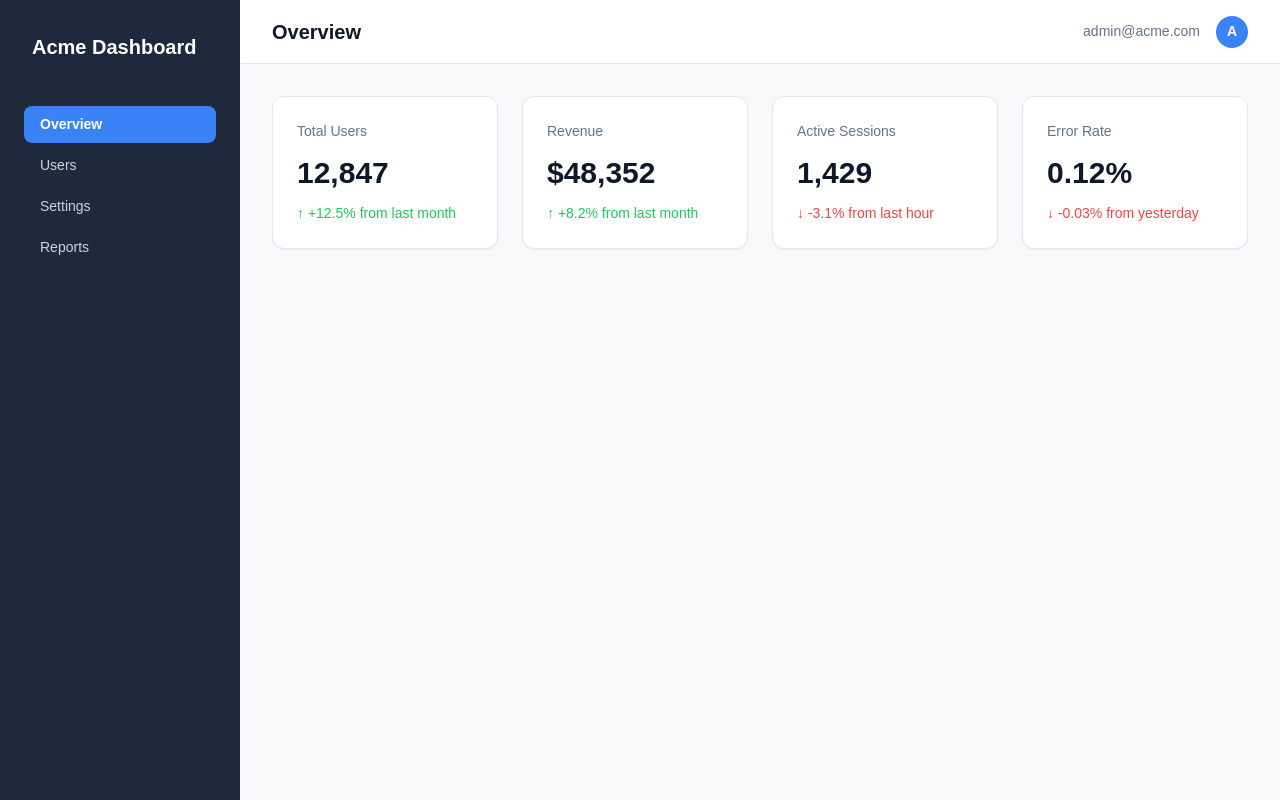
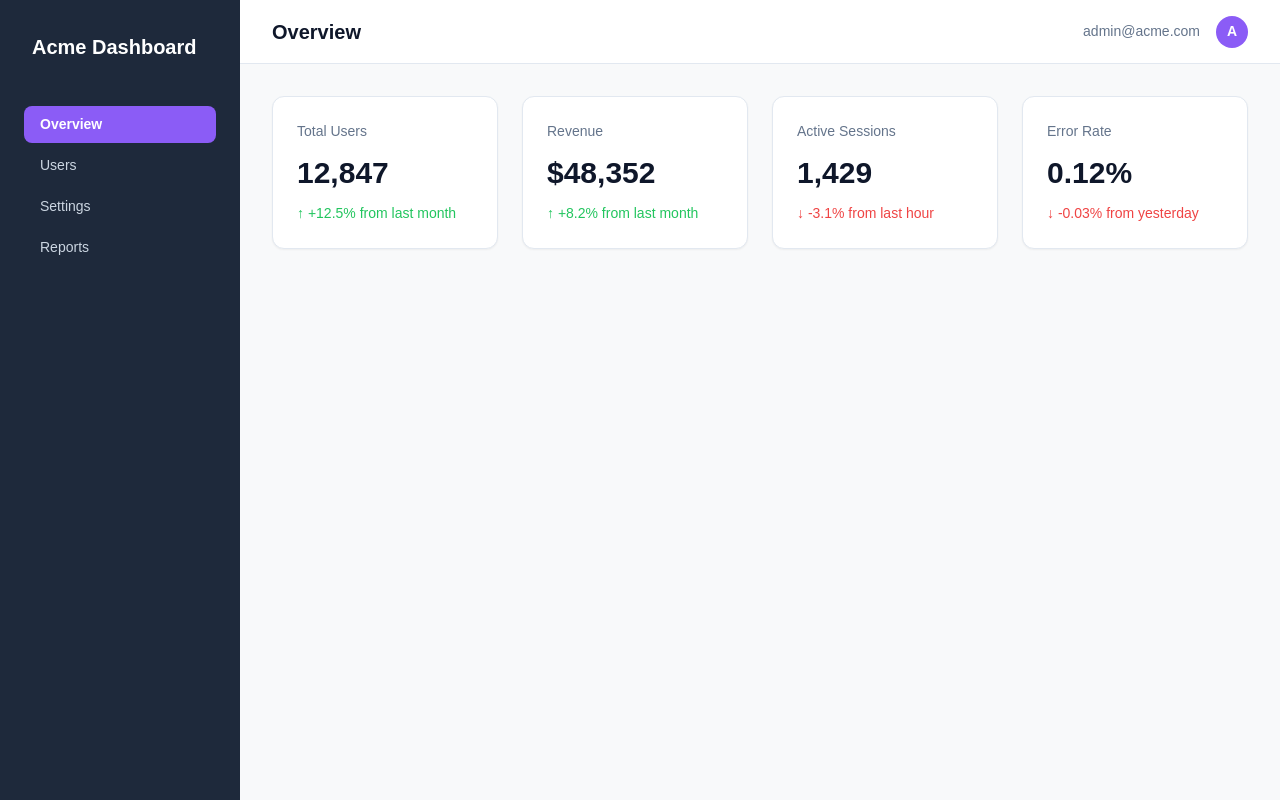
Before and after one commit to dmcphillips13/triaige-sample-app, a Next.js app: page /overview in a window 1280 px wide. Built offline with nearby package versions, Linux system fonts and the light colour scheme.

Commit message:
Update accent color from blue to purple

```diff
--- a/src/app/globals.css
+++ b/src/app/globals.css
@@ -19,8 +19,8 @@
   --color-border: #e2e8f0;
   --color-border-input: #cbd5e1;
 
-  --color-accent: #3b82f6;
-  --color-accent-hover: #2563eb;
+  --color-accent: #8b5cf6;
+  --color-accent-hover: #7c3aed;
 
   --color-success: #22c55e;
   --color-success-bg: #dcfce7;
```
